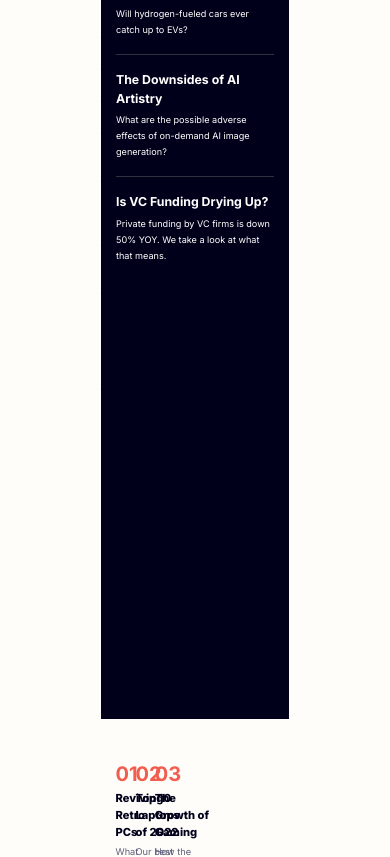
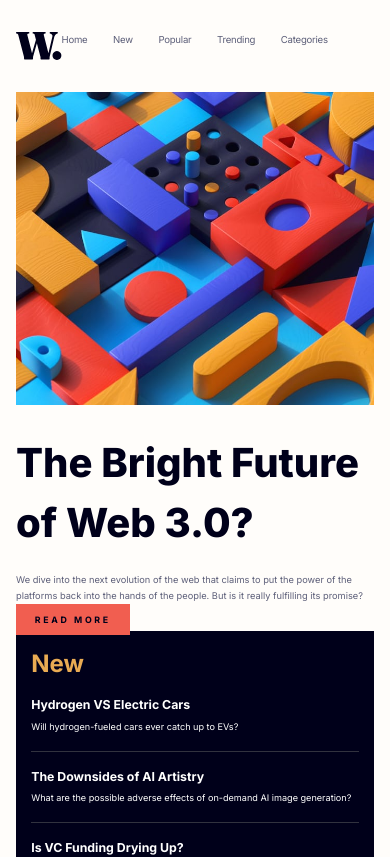
Before and after one commit to pkthunder87/news-homepage, a React (Vite) app: page / in a window 390 px wide. Shown: the top 857 px of the page. Built offline with nearby package versions, Linux system fonts and the light colour scheme.

Commit message:
Feat: Add initial mobile design layout changes

```diff
--- a/src/components/AppLayout.jsx
+++ b/src/components/AppLayout.jsx
@@ -5,7 +5,7 @@ import TopArticles from './TopArticles';
 
 function AppLayout() {
   return (
-    <div className="grid h-[200dvh] w-[100dvw] grid-cols-1 px-[6.3rem] py-12 md:h-[100dvh] md:grid-cols-[68.5%_31.5%] md:grid-rows-[14%_56%_30%]">
+    <div className="h-full w-[100dvw] px-4 py-11 md:grid md:h-[100dvh] md:grid-cols-[68.5%_31.5%] md:grid-rows-[14%_56%_30%] md:px-[6.3rem] md:py-12">
       <Header />
       <Article />
       <Sidebar />
--- a/src/components/Article.jsx
+++ b/src/components/Article.jsx
@@ -1,13 +1,13 @@
 function Article() {
   return (
-    <div className="md:mr-[1.18rem]">
+    <div className="mt-8 md:mr-[1.18rem] md:mt-0">
       <picture>
         <source media="(max-width:425px)" srcSet="image-web-3-mobile.jpg" />
         <img src="image-web-3-desktop.jpg" alt="colorful geometric blocks" />
       </picture>
 
-      <div className="grid grid-cols-[52.2%_47.8%]">
-        <h1 className="mt-[1.35rem] text-[2.15rem] font-extrabold leading-[2.18rem] text-neutral-very-dark-blue">
+      <div className="grid md:grid-cols-[52.2%_47.8%]">
+        <h1 className="mt-7 text-[2.5rem] font-extrabold text-neutral-very-dark-blue md:mt-[1.35rem] md:text-[2.15rem] md:leading-[2.18rem]">
           The Bright Future of Web 3.0?
         </h1>
         <div className="flex h-full flex-col justify-between">
--- a/src/components/Header.jsx
+++ b/src/components/Header.jsx
@@ -1,8 +1,8 @@
 function Header() {
   return (
-    <div className="col-span-2 -mt-3 flex items-center justify-between">
+    <div className="-mt-3 flex md:col-span-2 md:items-center md:justify-between">
       <h1>
-        <img className="h-6" src="logo.svg" alt="logo" />
+        <img className="h-7 md:h-6" src="logo.svg" alt="logo" />
       </h1>
       <li className="flex list-none gap-[1.6rem] text-[.6rem] leading-4 tracking-tight">
         <ul className="cursor-pointer text-neutral-dark-grayish-blue hover:text-primary-soft-red">
--- a/src/components/TopArticles.jsx
+++ b/src/components/TopArticles.jsx
@@ -1,7 +1,7 @@
 function TopArticles() {
   return (
     <div className="mt-[2.8rem] md:col-span-2">
-      <li className="grid list-none grid-cols-3 gap-5">
+      <li className="grid list-none gap-5 md:grid-cols-3">
         <ul className="flex gap-[.92rem]">
           {/* Creates an overlay using only tailwind */}
           <div className="relative h-[4.9rem] w-[7.1rem]">
--- a/src/index.css
+++ b/src/index.css
@@ -9,6 +9,6 @@
   }
 
   body {
-    @apply flex h-[100dvh] w-[100dvw] items-center justify-center bg-neutral-off-white antialiased;
+    @apply flex h-[117rem] w-[100dvw] bg-neutral-off-white antialiased md:h-[100dvh] md:items-center md:justify-center;
   }
 }
```
